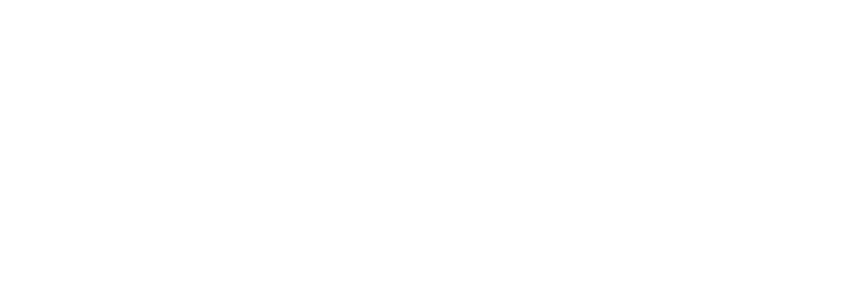
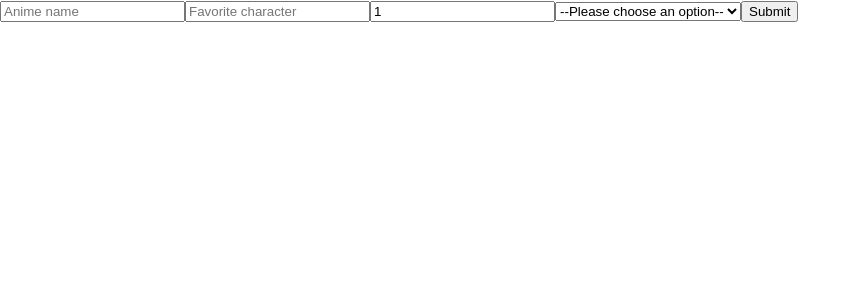
Before and after one commit to rsharma0610/AnimeTracker, a React (Create React App) app: page /create/1 in a window 1280 px wide. Before the commit this address had no page. Shown: the top 300 px of the page, without its empty margins (0-861 px from the left). Built offline with nearby package versions, Linux system fonts and the light colour scheme.

Commit message:
Create component fucnctionality of adding the anime to the database on submit added

```diff
--- a/src/App.jsx
+++ b/src/App.jsx
@@ -3,6 +3,7 @@
 import Login from "./components/Login";
 import Home from "./components/Home";
 import Register from "./components/Register";
+import Create from "./components/Create";
 
 function App(){
 
@@ -12,7 +13,7 @@
                 <Route path="/" element={<Login />} />
                 <Route path="/home/:id" element={<Home />} />
                 <Route path="/register" element={<Register />} />
-                <Route path="/create" element={<h1>Create Page: To be implemented later</h1>} />
+                <Route path="/create/:id" element={<Create />} />
             </Routes>
         </>
 
--- /dev/null
+++ b/src/components/Create.jsx
@@ -0,0 +1,60 @@
+import { useState } from "react";
+import axios from "axios";
+import { useNavigate, useParams } from "react-router-dom";
+
+function Create(){
+    const { id } = useParams();
+    const navigate = useNavigate();
+
+    const [animeInfo, setAnimeInfo] = useState({
+        name: "",
+        favCharacter: "",
+        rating: 1,
+        status: "",
+    })
+
+    function handleInputChange(event){
+        const {name, value} = event.target;
+        setAnimeInfo((prevValue) => {
+            return{
+                ...prevValue,
+                [name]: value
+            }
+        })
+        console.log(animeInfo)
+    }
+
+    async function handleSubmitAnime(){
+        const {name, favCharacter, rating, status} = animeInfo;
+        try{
+            await axios.post("http://localhost:4000/log-anime", {
+                id,
+                name,
+                favCharacter,
+                rating,
+                status
+            })
+            navigate(`/home/${id}`);
+        }catch(error){
+            console.log("Error in create component, handle submit function");
+        }
+    }
+
+    return(
+        <div>
+            <input name="name" placeholder="Anime name" onChange={handleInputChange} value={animeInfo.name}></input>
+            <input name="favCharacter" placeholder="Favorite character" onChange={handleInputChange} value={animeInfo.favCharacter}></input>
+            <input name="rating" placeholder="rating" onChange={handleInputChange} value={animeInfo.rating}></input>
+            <select name="status" onChange={handleInputChange} value={animeInfo.status}>
+                <option value="">--Please choose an option--
+                </option>
+                <option value="Finished">Finished</option>
+                <option value="Waiting">Waiting for next season</option>
+                <option value="Watching">Watching</option>
+                <option value="Dropped">Dropped</option>
+            </select>
+            <button type="button" onClick={handleSubmitAnime}>Submit</button>
+        </div>
+    )
+}
+export default Create;
--- a/src/components/Header.jsx
+++ b/src/components/Header.jsx
@@ -1,7 +1,7 @@
 import { useNavigate } from "react-router-dom";
 import "../styles/Header.css"
 
-function Header(){
+function Header(props){
 
     const navigate = useNavigate();
 
@@ -10,7 +10,8 @@
     }
 
     function handleCreateClick(){
-        navigate('/create');
+        //console.log(props.user_id);
+        navigate(`/create/${props.user_id}`);
     }
 
     return(
--- a/src/components/Home.jsx
+++ b/src/components/Home.jsx
@@ -37,7 +37,7 @@
 
     return(
         <div className="main_container">
-            <Header />
+            <Header user_id={id}/>
             <Navbar updateStatus={handleStatusChange}/>
             <MainContent animeList={animeList} />
         </div>
```
Also changed, not shown: src/server.js (+10 -0 lines).
